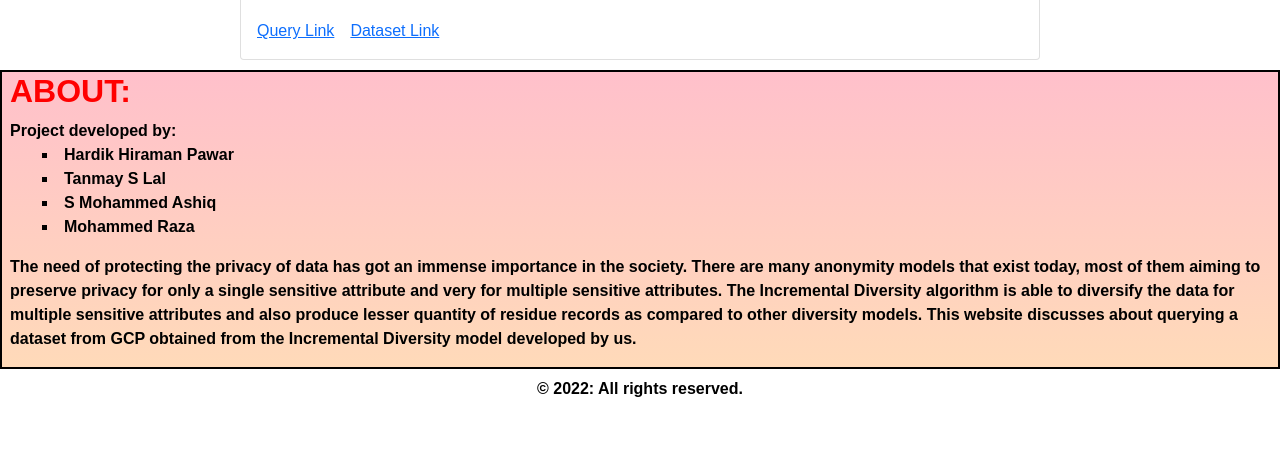
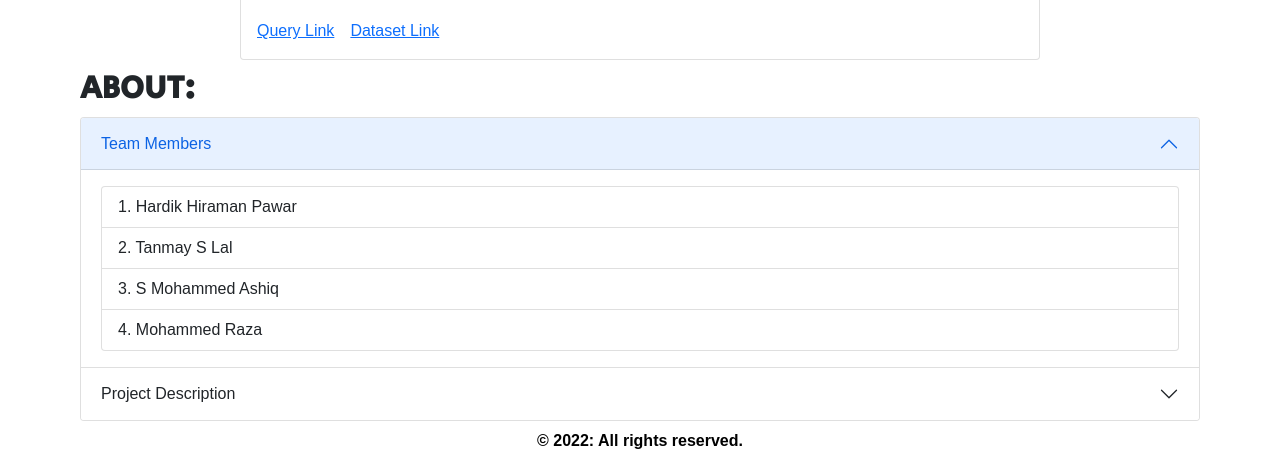
Before and after one commit to Hardvan/Website-Incremental-Diversity, a React (Create React App) app in the folder Website/my-app/: page / in a window 1280 px wide. Shown: the part 1222-1680 px from the top of the page. Before the commit the page ends 1631 px from the top, so only its background shows below. Built offline with nearby package versions, Linux system fonts and the light colour scheme.

Commit message:
Style About section as Accordion

```diff
--- a/Website/my-app/src/components/About.jsx
+++ b/Website/my-app/src/components/About.jsx
@@ -1,18 +1,25 @@
 import React from "react";
+import Accordion from "react-bootstrap/Accordion";
+import ListGroup from "react-bootstrap/ListGroup";
 
 function About() {
   return (
-    <div id="about">
+    <Accordion id="about" defaultActiveKey="0">
       <h2 class="AboutTitle">About:</h2>
-      Project developed by:
-      <ul class="NamesList">
-        <li>Hardik Hiraman Pawar</li>
-        <li>Tanmay S Lal</li>
-        <li>S Mohammed Ashiq</li>
-        <li>Mohammed Raza</li>
-      </ul>
-      <div class="description">
-        <p>
+      <Accordion.Item eventKey="0">
+        <Accordion.Header>Team Members</Accordion.Header>
+        <Accordion.Body>
+          <ListGroup as="ol" numbered>
+            <ListGroup.Item as="li">Hardik Hiraman Pawar</ListGroup.Item>
+            <ListGroup.Item as="li">Tanmay S Lal</ListGroup.Item>
+            <ListGroup.Item as="li">S Mohammed Ashiq</ListGroup.Item>
+            <ListGroup.Item as="li">Mohammed Raza</ListGroup.Item>
+          </ListGroup>
+        </Accordion.Body>
+      </Accordion.Item>
+      <Accordion.Item eventKey="1">
+        <Accordion.Header>Project Description</Accordion.Header>
+        <Accordion.Body className="Description">
           The need of protecting the privacy of data has got an immense
           importance in the society. There are many anonymity models that exist
           today, most of them aiming to preserve privacy for only a single
@@ -22,10 +29,39 @@ function About() {
           residue records as compared to other diversity models. This website
           discusses about querying a dataset from GCP obtained from the
           Incremental Diversity model developed by us.
-        </p>
-      </div>
-    </div>
+        </Accordion.Body>
+      </Accordion.Item>
+    </Accordion>
   );
 }
 
 export default About;
+
+// Old code:
+// function About() {
+//   return (
+//     <div id="about">
+//       <h2 class="AboutTitle">About:</h2>
+//       Project developed by:
+//       <ul class="NamesList">
+//         <li>Hardik Hiraman Pawar</li>
+//         <li>Tanmay S Lal</li>
+//         <li>S Mohammed Ashiq</li>
+//         <li>Mohammed Raza</li>
+//       </ul>
+//       <div class="description">
+//         <p>
+//           The need of protecting the privacy of data has got an immense
+//           importance in the society. There are many anonymity models that exist
+//           today, most of them aiming to preserve privacy for only a single
+//           sensitive attribute and very for multiple sensitive attributes. The
+//           Incremental Diversity algorithm is able to diversify the data for
+//           multiple sensitive attributes and also produce lesser quantity of
+//           residue records as compared to other diversity models. This website
+//           discusses about querying a dataset from GCP obtained from the
+//           Incremental Diversity model developed by us.
+//         </p>
+//       </div>
+//     </div>
+//   );
+// }
--- a/Website/my-app/src/styles.css
+++ b/Website/my-app/src/styles.css
@@ -117,24 +117,15 @@ a:active {
 /*? Classes */
 .AboutTitle {
   font-weight: bolder;
-  color: red;
   text-transform: uppercase;
   text-shadow: 0vmax;
-}
-
-.NamesList {
-  list-style-type: square;
-  list-style-position: inside;
+  font-family: "Secular One", sans-serif;
 }
 
 /*? IDs */
 #about {
-  border: 2px solid black;
-  padding-left: 0.5rem;
-  background-image: linear-gradient(pink, peachpuff);
-  color: black;
-  font-weight: bold;
-  text-shadow: black;
+  margin-left: 5rem;
+  margin-right: 5rem;
 }
 
 /** Styling for Footer */
```
